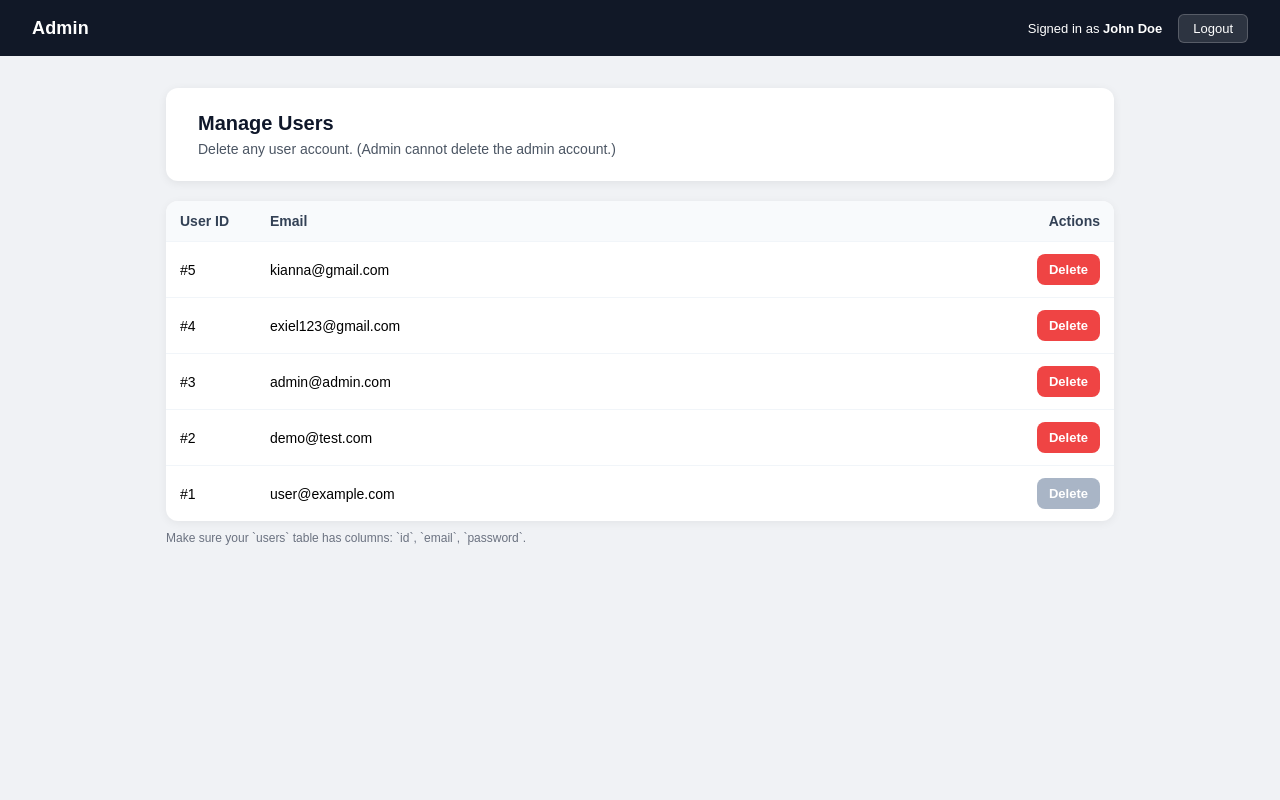
After one commit to jit2xel/websys, a PHP site: page /admin_dashboard.php in a window 1280 px wide. The commit adds this page. Run offline with PHP 8.4, Linux system fonts and the light colour scheme; a user stored in the database is signed in; data comes from the database, SQL or seed files in the repository; both versions use the stored data as it was after the commit.

Commit message:
https://github.com/jit2xel/websys.git

```diff
--- /dev/null
+++ b/admin_dashboard.php
@@ -0,0 +1,164 @@
+<?php
+session_start();
+
+// Guard: only admins can access this page
+$isAdmin = !empty($_SESSION['is_admin']) && $_SESSION['is_admin'] === true;
+if (!$isAdmin) {
+    header('Location: login.php');
+    exit();
+}
+
+require 'db.php';
+
+$adminUsername = $_SESSION['username'] ?? 'admin';
+
+$users = [];
+$res = $conn->query('SELECT id, email FROM users ORDER BY id DESC');
+if ($res) {
+    while ($row = $res->fetch_assoc()) {
+        $users[] = $row;
+    }
+}
+
+$adminId = isset($_SESSION['user_id']) ? (int)$_SESSION['user_id'] : 0;
+?>
+
+<!DOCTYPE html>
+<html lang="en">
+<head>
+    <meta charset="UTF-8">
+    <meta name="viewport" content="width=device-width, initial-scale=1.0">
+    <title>Admin Dashboard</title>
+    <style>
+        * { box-sizing: border-box; margin: 0; padding: 0; }
+        body {
+            font-family: Arial, sans-serif;
+            background: #f0f2f5;
+            min-height: 100vh;
+        }
+        nav {
+            background: #111827;
+            color: #fff;
+            padding: 0 2rem;
+            height: 56px;
+            display: flex;
+            align-items: center;
+            justify-content: space-between;
+        }
+        nav .brand { font-size: 18px; font-weight: 800; letter-spacing: 0.01em; }
+        nav .user-info { font-size: 13px; display: flex; align-items: center; gap: 16px; }
+        nav .logout-btn {
+            background: rgba(255,255,255,0.12);
+            color: #fff;
+            border: 1px solid rgba(255,255,255,0.2);
+            padding: 6px 14px;
+            border-radius: 6px;
+            font-size: 13px;
+            cursor: pointer;
+            text-decoration: none;
+            transition: background 0.2s;
+        }
+        nav .logout-btn:hover { background: rgba(255,255,255,0.22); }
+
+        .main { max-width: 980px; margin: 2rem auto; padding: 0 1rem; }
+
+        .welcome-card {
+            background: #fff;
+            border-radius: 12px;
+            box-shadow: 0 2px 10px rgba(0,0,0,0.07);
+            padding: 1.5rem 2rem;
+            margin-bottom: 1.25rem;
+        }
+        .welcome-card h2 { font-size: 20px; color: #0f172a; margin-bottom: 6px; }
+        .welcome-card p { font-size: 14px; color: #4b5563; }
+
+        table {
+            width: 100%;
+            border-collapse: collapse;
+            background: #fff;
+            border-radius: 12px;
+            overflow: hidden;
+            box-shadow: 0 2px 10px rgba(0,0,0,0.06);
+        }
+        th, td {
+            padding: 12px 14px;
+            border-bottom: 1px solid #f1f5f9;
+            text-align: left;
+            font-size: 14px;
+        }
+        th { background: #f8fafc; color: #334155; font-weight: 700; }
+        tr:last-child td { border-bottom: none; }
+
+        .actions { text-align: right; }
+        .btn {
+            display: inline-block;
+            padding: 8px 12px;
+            border-radius: 8px;
+            font-weight: 700;
+            font-size: 13px;
+            border: none;
+            cursor: pointer;
+            text-decoration: none;
+        }
+        .btn-danger { background: #ef4444; color: #fff; }
+        .btn-danger:hover { background: #dc2626; }
+        .btn-disabled { background: #94a3b8; color: #fff; cursor: not-allowed; opacity: 0.8; }
+        .hint { margin-top: 10px; font-size: 12px; color: #6b7280; }
+    </style>
+</head>
+<body>
+<nav>
+    <div class="brand">Admin</div>
+    <div class="user-info">
+        <span>Signed in as <strong><?php echo htmlspecialchars($adminUsername); ?></strong></span>
+        <a href="logout.php" class="logout-btn">Logout</a>
+    </div>
+</nav>
+
+<div class="main">
+    <div class="welcome-card">
+        <h2>Manage Users</h2>
+        <p>Delete any user account. (Admin cannot delete the admin account.)</p>
+    </div>
+
+    <table>
+        <thead>
+            <tr>
+                <th style="width: 90px;">User ID</th>
+                <th>Email</th>
+                <th style="width: 200px;" class="actions">Actions</th>
+            </tr>
+        </thead>
+        <tbody>
+        <?php if (count($users) === 0): ?>
+            <tr>
+                <td colspan="3" style="color:#6b7280;">No users found.</td>
+            </tr>
+        <?php else: ?>
+            <?php foreach ($users as $u): ?>
+                <?php $uid = (int)$u['id']; ?>
+                <tr>
+                    <td>#<?php echo $uid; ?></td>
+                    <td><?php echo htmlspecialchars($u['email']); ?></td>
+                    <td class="actions">
+                        <?php if ($uid === $adminId): ?>
+                            <button type="button" class="btn btn-danger btn-disabled" disabled>Delete</button>
+                        <?php else: ?>
+                            <form method="POST" action="admin_delete_user.php" onsubmit="return confirm('Delete user #<?php echo $uid; ?>?');" style="display:inline;">
+                                <input type="hidden" name="user_id" value="<?php echo $uid; ?>">
+                                <button type="submit" class="btn btn-danger">Delete</button>
+                            </form>
+                        <?php endif; ?>
+                    </td>
+                </tr>
+            <?php endforeach; ?>
+        <?php endif; ?>
+        </tbody>
+    </table>
+
+    <div class="hint">
+        Make sure your `users` table has columns: `id`, `email`, `password`.
+    </div>
+</div>
+</body>
+</html>
--- a/dashboard.php
+++ b/dashboard.php
@@ -4,6 +4,12 @@ session_start();
 // Guard — if no session, kick back to login
 if (!isset($_SESSION['username'])) {
     header("Location: login.php");
+    exit();
+}
+
+// If this is an admin session, send them to the admin dashboard.
+if (!empty($_SESSION['is_admin']) && $_SESSION['is_admin'] === true) {
+    header('Location: admin_dashboard.php');
     exit();
 }
 
--- a/forgot_password.php
+++ b/forgot_password.php
@@ -1,9 +1,13 @@
 <?php
 session_start();
 
+// Must match the value in login.php
+// (Admin access is still controlled only by ADMIN_EMAIL in login.php)
+
 // If already logged in, go straight to dashboard
 if (isset($_SESSION['username'])) {
-    header('Location: dashboard.php');
+    $isAdmin = !empty($_SESSION['is_admin']) && $_SESSION['is_admin'] === true;
+    header('Location: ' . ($isAdmin ? 'admin_dashboard.php' : 'dashboard.php'));
     exit();
 }
 
```
Also changed, not shown: admin_delete_user.php (added, +32 -0 lines), login.php (+12 -2 lines), register.php (+7 -2 lines), users.sql (added, +74 -0 lines).
